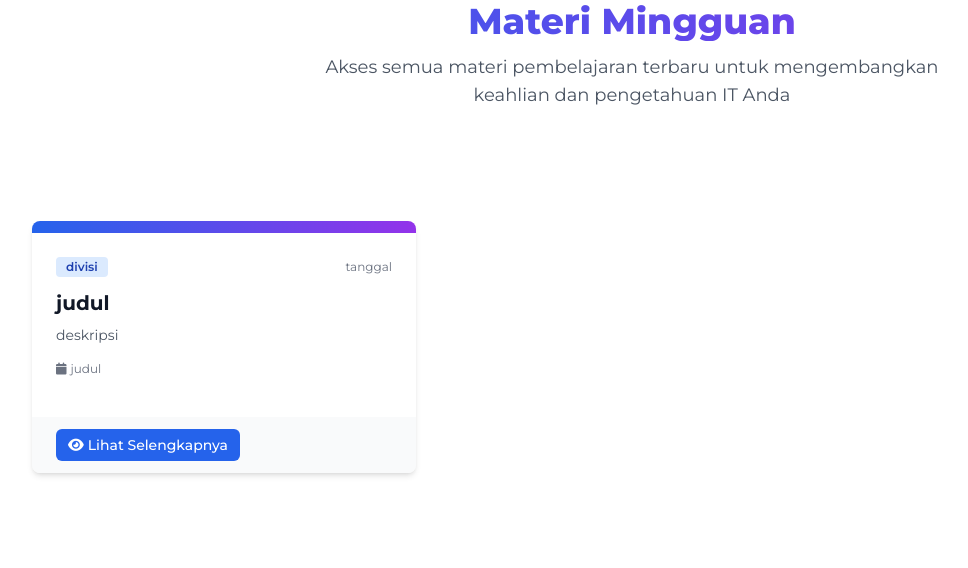
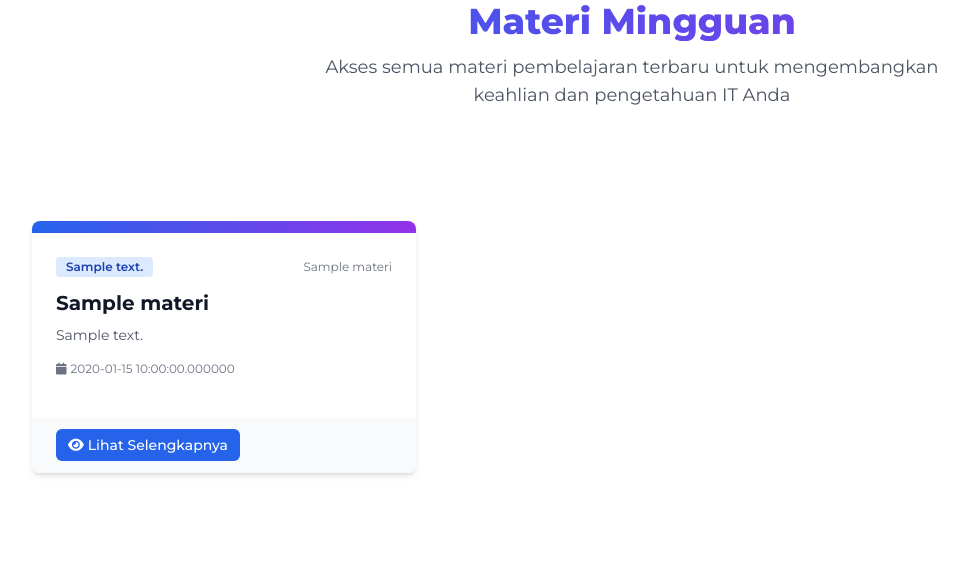
Before and after one commit to Rafi-Andi/itc-project-web, a PHP site: page / in a window 1280 px wide. Shown: the part 4343-4911 px from the top of the page, without its empty margins (8-976 px from the left). Run offline with PHP 8.4, Linux system fonts and the light colour scheme; tables that the repository leaves empty hold one stand-in row (values such as "Sample post"); some libraries are stand-ins or nearby versions; some web fonts are replaced.

Commit message:
nyambung database done, baca selengkapnya gimana yah
makasih yah

```diff
--- a/index.php
+++ b/index.php
@@ -570,39 +570,52 @@
   </div>
 
 <!-- iki awmu engkok looping e ng kene pip -->
+
+
+  <!-- iki sng id modal1 iku gantien id sesuai database e pip , dadi lebokno id db ne ng kunuh -->
+
+
+  <!-- iki php ne -->
+  <?php
+  $pdo = require 'koneksi.php';
+  $sql2 = 'SELECT id, title, divisi, date_time, description, materi FROM materi';
+  $query2 = $pdo->prepare($sql2);
+  $query2->execute();
+  while ($materi = $query2->fetch()) {?>
   <div class="grid grid-cols-1 md:grid-cols-2 lg:grid-cols-3 gap-6 p-10">
   <div class="bg-white rounded-lg shadow-md overflow-hidden hover:shadow-lg transition-shadow duration-300">
     <div class="h-3 bg-gradient-to-r from-blue-600 to-purple-600"></div>
     <div class="p-6">
       <div class="flex items-center justify-between mb-3">
-          <span class="bg-blue-100 text-blue-800 text-xs font-semibold px-2.5 py-0.5 rounded">divisi</span>
-          <span class="text-xs text-gray-500">tanggal</span>
+        <span class="bg-blue-100 text-blue-800 text-xs font-semibold px-2.5 py-0.5 rounded"><?php echo htmlentities($materi['divisi']);?></span>
+        <span class="text-xs text-gray-500"><?php echo htmlentities($materi['title']); ?></span>
       </div>
-        <h3 class="text-xl font-bold text-gray-900 mb-2">judul</h3>
-        <p class="text-gray-600 text-sm mb-4">deskripsi</p>
+      <h3 class="text-xl font-bold text-gray-900 mb-2"><?php echo htmlentities($materi['title']); ?></h3>
+      <p class="text-gray-600 text-sm mb-4"><?php echo htmlentities($materi['description']); ?></p>
       <div class="flex items-center text-xs text-gray-500 mb-4">
-          <i class="fa-solid fa-calendar mr-1"></i> judul
+        <i class="fa-solid fa-calendar mr-1"></i> <?php echo htmlentities($materi['date_time']); ?>
       </div>
     </div>
     <div class="px-6 py-3 bg-gray-50 flex justify-between items-center">
-        <button onclick="openModal('modal1')" class="inline-flex items-center px-3 py-1.5 bg-blue-600 hover:bg-blue-700 text-white text-sm font-medium rounded-md transition-all transform hover:scale-105">
+      <button onclick="openModal('modal2')" class="inline-flex items-center px-3 py-1.5 bg-blue-600 hover:bg-blue-700 text-white text-sm font-medium rounded-md transition-all transform hover:scale-105">
         <i class="fa-solid fa-eye mr-1"></i> Lihat Selengkapnya
       </button>
     </div>
   </div>
   </div>
 
-  <!-- iki sng id modal1 iku gantien id sesuai database e pip , dadi lebokno id db ne ng kunuh -->
-  <div id="modal1" class="fixed inset-0 bg-black bg-opacity-50 z-50 flex items-center justify-center hidden">
+  <div id="modal2" class="fixed inset-0 bg-black bg-opacity-50 z-50 flex items-center justify-center hidden">
     <div class="bg-white rounded-lg shadow-xl max-w-lg w-full p-6 relative">
-      <button onclick="closeModal('modal1')" class="absolute top-2 right-2 text-gray-400 hover:text-gray-600">
+      <button onclick="closeModal('modal2')" class="absolute top-2 right-2 text-gray-400 hover:text-gray-600">
         <i class="fa-solid fa-xmark text-2xl"></i>
       </button>
-      <h2 class="text-2xl font-bold text-gray-900">Judul</h2>
-      <p class="text-gray-600 mt-2">Materi</p>
-      <p class="text-gray-600 mt-4"><i class="fa-solid fa-calendar mr-1"></i> Tanggal</p>
+      <h2 class="text-2xl font-bold text-gray-900"><?php echo htmlentities($materi['title']); ?></h2>
+      <p class="text-gray-600 mt-2"><?php echo htmlentities($materi['materi']); ?></p>
+      <p class="text-gray-600 mt-4"><i class="fa-solid fa-calendar mr-1"></i> <?php echo htmlentities($materi['date_time']); ?></p>
     </div>
   </div>
+  <?php } ?>
+
 
 <!-- iki sampek kene looping e -->
 
```
Lines whose indentation alone changed are shown as unchanged.
